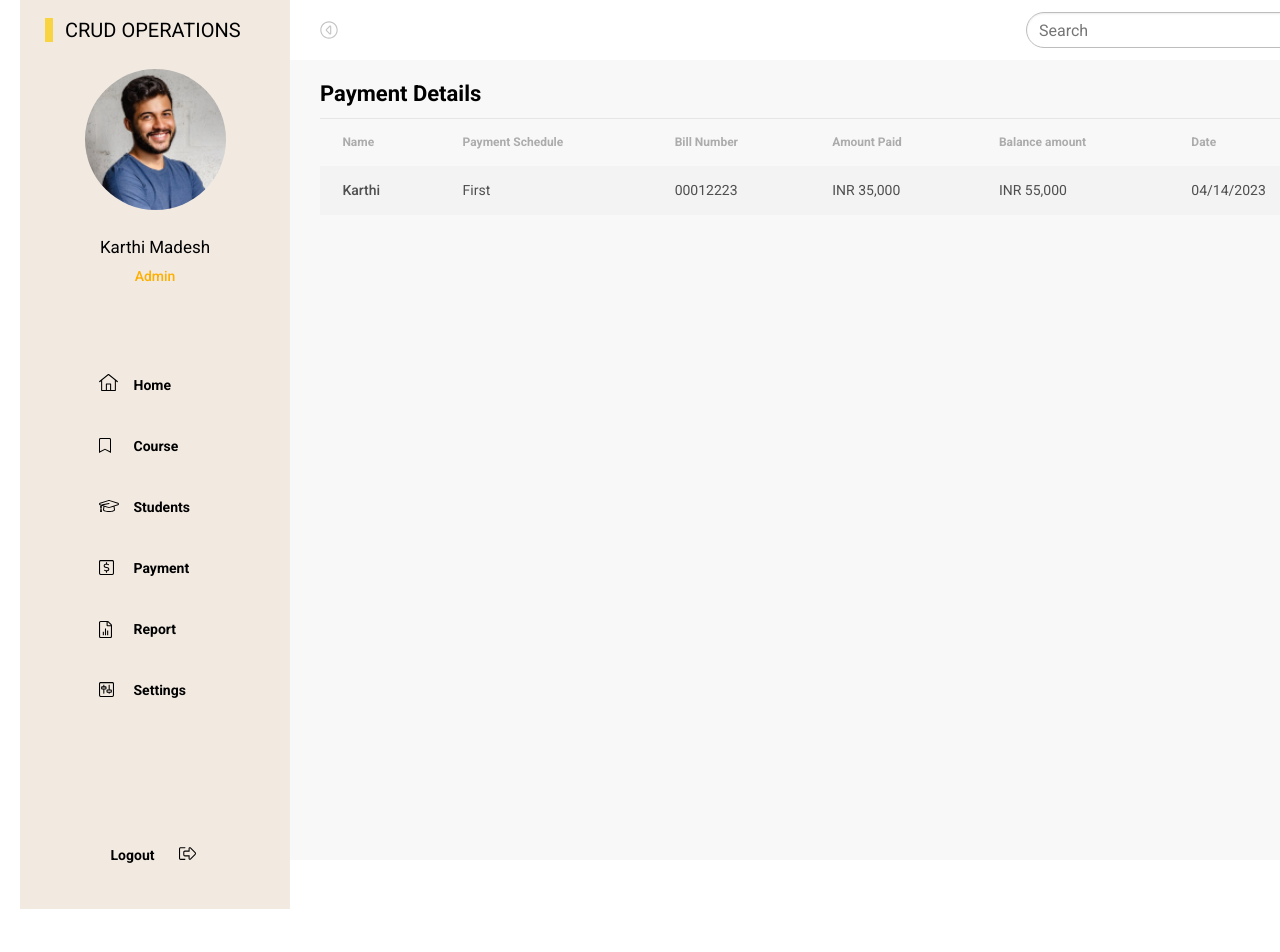
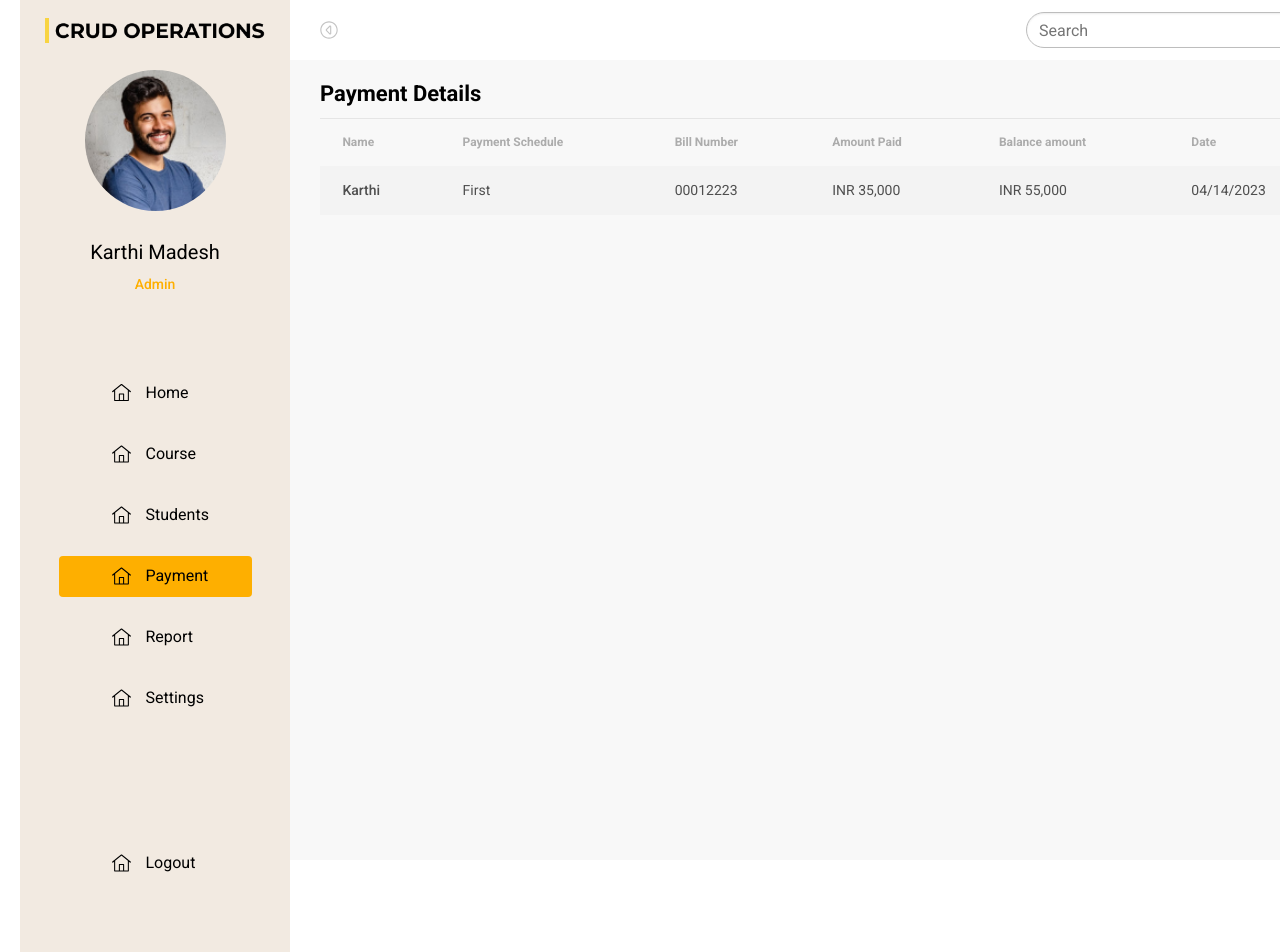
Before and after one commit to deco1117/CrudReact, a React (Vite) app: page /pay in a window 1280 px wide. Shown: the top 952 px of the page. Before the commit the page ends 909 px from the top, so only its background shows below. Built offline with nearby package versions, Linux system fonts and the light colour scheme.

Commit message:
theme mode dark

```diff
--- a/src/companents/Header/index.jsx
+++ b/src/companents/Header/index.jsx
@@ -1,27 +1,51 @@
 import React, { useState, useContext } from 'react';
+import { context } from '../../context/context';
 import Back from '../../assets/images/back.svg'
 import Bell from '../../assets/images/ball.svg'
 import Sun from '../../assets/images/sun.svg'
 import Moon from '../../assets/images/moon.svg'
 import './index.scss'
 
- const index = () => {
+const index = ({setMode,setLang}) => {
+    const {mode} = useContext(context);
+
+    const theme = mode? 'off' : 'on';
+
+    const headerStyle={
+        backgroundColor: mode ==='off' ? 'white' : 'black',
+        color: mode==='off' ? 'black' : 'white'
+    }
+
+
+
+
+console.log(headerStyle)
+
     return (
         <>
             <header>
-                <div className='header'>
+                <div className='header' style={headerStyle}>
                     <img src={Back} className='header__back cursor-pointer'></img>
                     <div className='header__search flex align-items-center'>
-                        <input type="text" class="form-control header__search--form w-[300px] rounded-[20px] " placeholder="Search" />
+                        <input type="text" class="form-control header__search--form w-[300px] rounded-[20px] " placeholder="Search"/>
                         <img src={Bell} className='header__search--bell' />
 
+                        <input type="checkbox" id='darkmode-toggle' className=' toggle ml-5'
+                        onClick={(e)=>{
+                            if(mode){
+                                setMode('on');
+                                localStorage.setItem('theme', 'on');
+                            }else{
+                                setMode('off');
+                                localStorage.setItem('theme', 'off');
 
-                            <input type="checkbox" id='darkmode-toggle' className=' toggle ml-5' />
-                                <label htmlFor="darkmode-toggle">
-                                    <img src={Sun} className='sun' />
-                                    <img src={Moon} className='moon'></img>
-                                </label>
-                            <div className="background"></div>
+                            }
+                        }}/>
+                        <label htmlFor="darkmode-toggle">
+                            <img src={Sun} className='sun'/>
+                            <img src={Moon} className='moon'></img>
+                        </label>
+                        <div className="background"></div>
                     </div>
                 </div>
 
--- a/src/companents/Sidebar/index.jsx
+++ b/src/companents/Sidebar/index.jsx
@@ -1,47 +1,83 @@
-import React from 'react';
+import React, { useContext } from 'react';
+import { context } from '../../context/context'
 import Avatar from '../../assets/images/avatar.png'
+import Logo from '../../assets/images/logo.png'
+import LogoDark from '../../assets/images/logo-dark.png'
+import Home from '../../assets/images/home.svg'
+import HomeDark from '../../assets/images/home-dark.svg'
+
+
 import './index.scss'
-import { Link } from 'react-router-dom';
+import { Link, NavLink } from 'react-router-dom';
 
 const index = () => {
+    const { mode } = useContext(context);
+
+    const sidebarStyle = {
+        backgroundColor: mode === 'off' ? '#F2EAE1' : '#2c2926',
+        color: mode === 'off' ? 'black' : 'white'
+    }
+
     return (
         <>
             <div>
-                <div className='sidebar'>
+                <div className='sidebar' style={sidebarStyle}>
                     <div className="sidebar__top">
-                        <span className='sidebar__top--line'></span>
-                        <h1 className='sidebar__top--title'>CRUD OPERATIONS</h1>
+                        <img src={mode === 'off' ? Logo : LogoDark} alt="Logo" />
                     </div>
                     <div className='sidebar__admin'>
                         <img className='sidebar__admin--img' src={Avatar}></img>
-                        <h2 className='sidebar__admin--name'>Karthi Madesh</h2>
+                        <h2 className={' mt-[27px] font-normal text-xl font-medium sidebar__admin--name' + (mode === 'off' ? 'text-[#000000]' : 'text-[#fff]')}>Karthi Madesh</h2>
                         <h3 className='sidebar__admin--role'>Admin</h3>
                     </div>
-                    <ul className='sidebar__nav'>
-                            <Link to="/home" className='sidebar__nav--button'>
-                            <p className='sidebar__nav--button-home' >Home</p>
-                            </Link>
-                            <button className='sidebar__nav--button'>
-                            <p className='sidebar__nav--button-course' >Course</p>
-                            </button>
-                            <Link to='/students' className='sidebar__nav--button'>
-                            <p className='sidebar__nav--button-students' >Students</p>
-                            </Link>
-                            <Link to='/pay' className='sidebar__nav--button'>
-                            <p className='sidebar__nav--button-payment' >Payment</p>
-                            </Link>
-                            <button className='sidebar__nav--button'>
-                            <p className='sidebar__nav--button-report' >Report</p>
-                            </button>
-                            <button className='sidebar__nav--button'>
-                            <p className='sidebar__nav--button-setting' >Settings</p>
-                            </button>
+                    <div className='flex flex-column items-center gap-[20px] my-[80px] mb-[124px]'>
+                        <NavLink to="/home" className={' grid-cols-2 content-start pl-[53px] pt-[8px] w-[193px] h-[41px] '}>
+                            <div className=' flex items-center mx-auto gap-[15px]'>
+                                <img className='flex ' src={mode === 'off' ? Home : HomeDark} alt="icon" />
+                                <p className={'  ' + (mode === 'off' ? 'text-[#000000]' : 'text-[#fff]')}  >Home</p>
+                            </div>
+                        </NavLink>
+                        <NavLink to="/course" className={' grid-cols-2 content-start pl-[53px] pt-[8px] w-[193px] h-[41px] items-center text-white '}>
+                            <div className='mx-auto flex  gap-[15px] '>
+                                <img src={mode === 'off' ? Home : HomeDark} alt="icon" />
+                                <p className={'  ' + (mode === 'off' ? 'text-[#000000]' : 'text-[#fff]')}  >Course</p>
+                            </div>
+                        </NavLink>
+                        <NavLink to="/students" className={' grid-cols-2 content-start pl-[53px] pt-[8px] w-[193px] h-[41px] items-center text-white '}>
+                            <div className='mx-auto flex gap-[15px] '>
+                                <img src={mode === 'off' ? Home : HomeDark} alt="icon" />
+                                <p className={'  ' + (mode === 'off' ? 'text-[#000000]' : 'text-[#fff]')}  >Students</p>
+                            </div>
+                        </NavLink>
+                        <NavLink to="/pay" className={' grid-cols-2 content-start pl-[53px] pt-[8px] w-[193px] h-[41px] items-center text-white '}>
+                            <div className='mx-auto flex gap-[15px] '>
+                                <img src={mode === 'off' ? Home : HomeDark} alt="icon" />
+                                <p className={'  ' + (mode === 'off' ? 'text-[#000000]' : 'text-[#fff]')}  >Payment</p>
+                            </div>
+                        </NavLink>
+                        <NavLink to="/report" className={' grid-cols-2 content-start pl-[53px] pt-[8px] w-[193px] h-[41px] items-center text-white '}>
+                            <div className='mx-auto flex gap-[15px]'>
+                                <img src={mode === 'off' ? Home : HomeDark} alt="icon" />
+                                <p className={'  ' + (mode === 'off' ? 'text-[#000000]' : 'text-[#fff]')}  >Report</p>
+                            </div>
+                        </NavLink>
+                        <NavLink to="/setting" className={' grid-cols-2 content-start pl-[53px] pt-[8px] w-[193px] h-[41px] items-center text-white '}>
+                            <div className='mx-auto flex gap-[15px] '>
+                                <img src={mode === 'off' ? Home : HomeDark} alt="icon" />
+                                <p className={'  ' + (mode === 'off' ? 'text-[#000000]' : 'text-[#fff]')}  >Settings</p>
+                            </div>
+                        </NavLink>
 
 
-                    </ul>
-                    <Link to='/' className='sidebar__footer'>
-                            <p className='sidebar__footer--logout' >Logout</p>
-                    </Link>
+                    </div>
+                    <div className='flex flex-column items-center gap-[20px] mb-[80px]'>
+                        <NavLink to="/" className={' grid-cols-2 content-start pl-[53px] pt-[8px] w-[193px] h-[41px] items-center text-white '}>
+                            <div className='mx-auto flex gap-[15px] fill-current '>
+                                <img src={mode === 'off' ? Home : HomeDark} alt="icon" />
+                                <p className={'  ' + (mode === 'off' ? 'text-[#000000]' : 'text-[#fff]')}  >Logout</p>
+                            </div>
+                        </NavLink>
+                    </div>
                 </div>
             </div>
         </>
--- a/src/companents/Sidebar/index.scss
+++ b/src/companents/Sidebar/index.scss
@@ -9,22 +9,13 @@
         display: flex;
         gap: 12px;
 
-        &--line{
-            border: 4px solid #F8D442;
-            transform: rotate(180deg);
-        }
 
-        &--title{
-            font-style: normal;
-            font-weight: 400;
-            font-size: 20px;
-            line-height: 24px;
-            color: #000000;
-        }
+
+
     }
 
     &__admin{
-        margin-top: 27px;
+        margin-top: 27px ;
         display: flex;
         flex-direction: column;
         width: 141px;
@@ -36,14 +27,6 @@
             border-radius: 50%;
         }
 
-        &--name{
-            margin-top: 27px;
-            font-style: normal;
-            font-weight: 400;
-            font-size: 17px;
-            line-height: 21px;
-            color: #000000;
-        }
 
         &--role{
             margin-top: 10px;
@@ -54,166 +37,4 @@
             color: #FEAF00;
         }
     }
-
-    &__nav{
-        display: flex;
-        flex-direction: column;
-        align-items: center;
-        gap: 20px;
-        margin-top: 80px;
-        margin-bottom: 124px;
-
-        &--button{
-            display: flex;
-            align-items: center;
-            width: 193px;
-            height: 41px;
-            margin: 0 auto;
-            padding-left: 75px;
-            border: none;
-            background-color: #F2EAE1;
-            gap: 15px;
-
-            &:hover{
-                background: #FEAF00;
-                border-radius: 4px;
-
-
-            }
-
-
-
-            &-home{
-                text-align: center;
-                font-style: normal;
-                font-weight: 700;
-                font-size: 14px;
-                line-height: 17px;
-                color: #000000;
-                position: relative;
-
-                &::before{
-                    position: absolute;
-                    content: url(../../assets/images/home.svg);
-                    left: -35px;
-                    top: -3px;
-                }
-
-
-            }
-
-            &-course{
-                text-align: center;
-                font-style: normal;
-                font-weight: 700;
-                font-size: 14px;
-                line-height: 17px;
-                color: #000000;
-                position: relative;
-
-                &::before{
-                    position: absolute;
-                    content: url(../../assets/images/course.svg);
-                    left: -35px;
-                }
-            }
-
-            &-students{
-                text-align: center;
-                font-style: normal;
-                font-weight: 700;
-                font-size: 14px;
-                line-height: 17px;
-                color: #000000;
-                position: relative;
-
-                &::before{
-                    position: absolute;
-                    content: url(../../assets/images/students.svg);
-                    left: -35px;
-                }
-            }
-
-            &-payment{
-                text-align: center;
-                font-style: normal;
-                font-weight: 700;
-                font-size: 14px;
-                line-height: 17px;
-                color: #000000;
-                position: relative;
-
-                &::before{
-                    position: absolute;
-                    content: url(../../assets/images/payment.svg);
-                    left: -35px;
-                }
-            }
-
-            &-report{
-                text-align: center;
-                font-style: normal;
-                font-weight: 700;
-                font-size: 14px;
-                line-height: 17px;
-                color: #000000;
-                position: relative;
-
-                &::before{
-                    position: absolute;
-                    content: url(../../assets/images/report.svg);
-                    left: -35px;
-                }
-            }
-
-            &-setting{
-                text-align: center;
-                font-style: normal;
-                font-weight: 700;
-                font-size: 14px;
-                line-height: 17px;
-                color: #000000;
-                position: relative;
-
-                &::before{
-                    position: absolute;
-                    content: url(../../assets/images/setting.svg);
-                    left: -35px;
-                }
-            }
-        }
-    }
-
-    &__footer{
-            display: flex;
-            text-align: center;
-            align-items: center;
-            width: 193px;
-            height: 41px;
-            margin: 0 auto;
-            padding-left: 52px;
-            border: none;
-            background-color: #F2EAE1;
-
-            &:hover{
-                background: #FEAF00;
-                border-radius: 4px;
-            }
-
-            &--logout{
-                text-align: center;
-                font-style: normal;
-                font-weight: 700;
-                font-size: 14px;
-                line-height: 17px;
-                color: #000000;
-                position: relative;
-
-                &::after{
-                    position: absolute;
-                    content: url(../../assets/images/out.svg);
-                    left: 68px;
-                }
-            }
-    }
 }
```
Also changed, not shown: src/App.jsx (+6 -5 lines), src/assets/images/home-dark.svg (added), src/assets/images/logo-dark.png (added), src/context/context.jsx (renamed from src/context/index.jsx).
